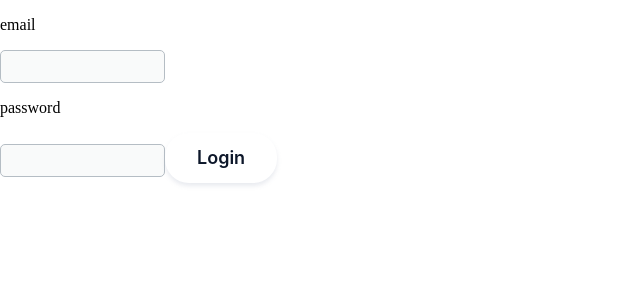
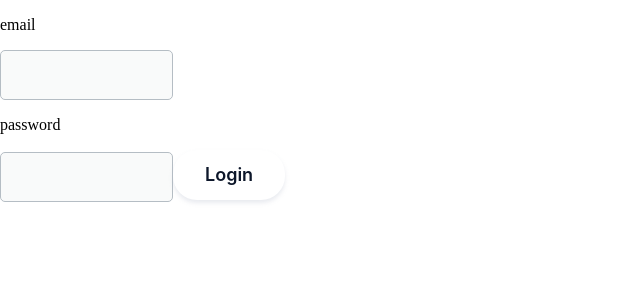
Before and after one commit to renzocabarios/simple-todo, a React (Vite) app: page / in a window 1280 px wide. Shown: the top 300 px of the page, without its empty margins (0-640 px from the left). Built offline with nearby package versions, Linux system fonts and the light colour scheme.

Commit message:
Update input component

```diff
--- a/src/components/Input/Input.module.css
+++ b/src/components/Input/Input.module.css
@@ -3,9 +3,9 @@ input {
   background: rgb(249, 250, 250);
   border: 1px solid rgb(181, 189, 196);
   font-size: 12px;
-  height: 25px;
+  height: 40px;
   line-height: 24px;
-  padding: 3px 4px;
+  padding: 4px 8px;
   color: rgb(8, 9, 10);
   box-shadow: none;
 }
```
